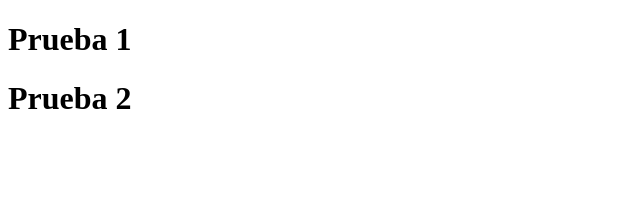
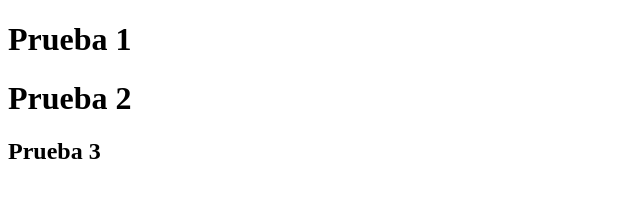
Before and after one commit to cbugeau/prueba2, a plain HTML site: page index.html in a window 1280 px wide. Shown: the whole page, without its empty margins (0-640 px from the left). Drawn offline with Linux system fonts and the light colour scheme.

Commit message:
agregue un H2

```diff
--- a/index.html
+++ b/index.html
@@ -8,5 +8,6 @@
 <body>
     <h1>Prueba 1</h1>
     <h1>Prueba 2</h1>
+    <h2>Prueba 3</h2>
 </body>
 </html>
```
